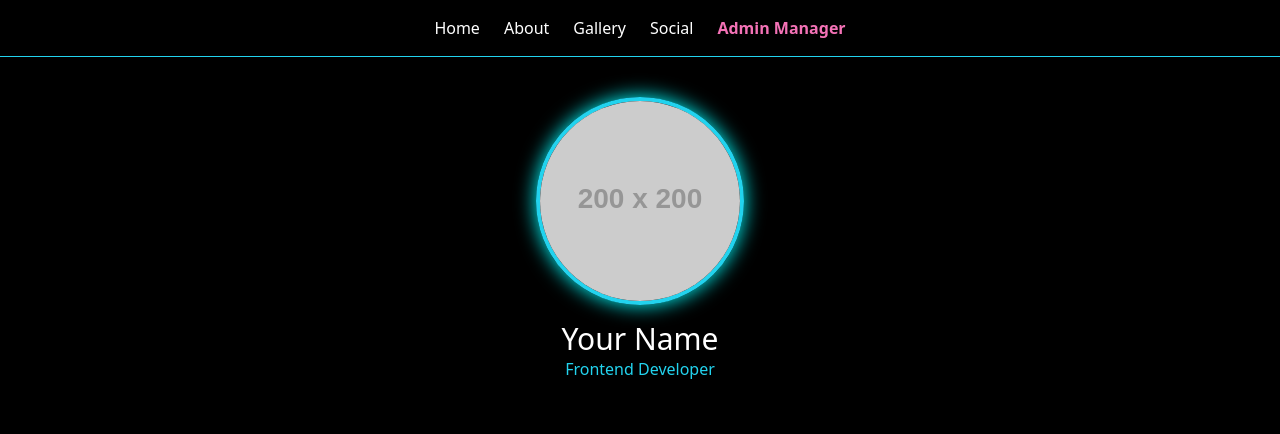
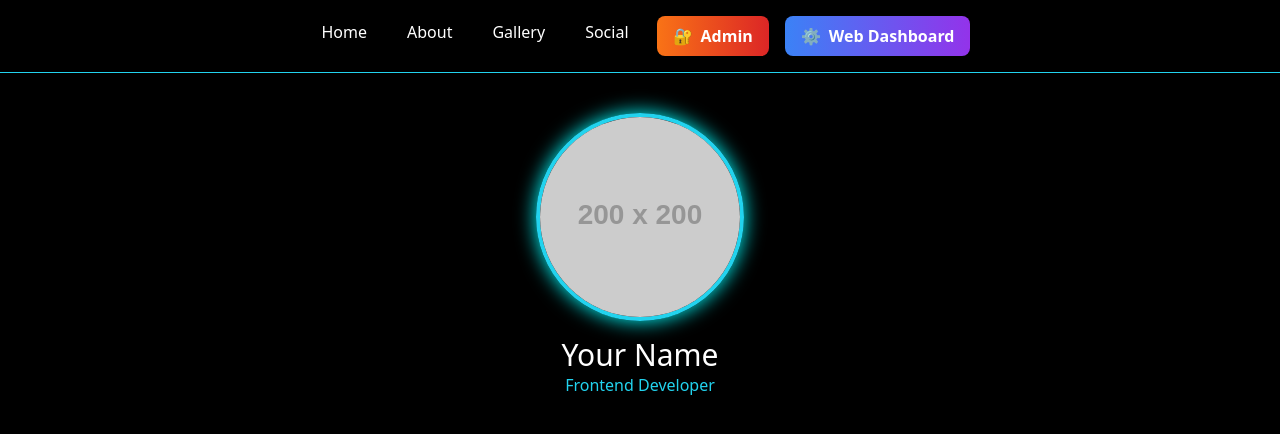
Before and after one commit to techai342/fgda, a React (Vite) app: page / in a window 1280 px wide. Shown: the top 434 px of the page. Built offline with nearby package versions, Linux system fonts and the light colour scheme.

Commit message:
Update Navbar.jsx

```diff
--- a/src/components/Navbar.jsx
+++ b/src/components/Navbar.jsx
@@ -2,12 +2,25 @@ import { Link } from "react-router-dom";
 
 export default function Navbar() {
   return (
-    <nav className="flex gap-6 p-4 justify-center border-b border-cyan-400">
-      <Link to="/">Home</Link>
-      <Link to="/about">About</Link>
-      <Link to="/gallery">Gallery</Link>
-      <Link to="/social">Social</Link>
-      <Link to="/admin" className="text-pink-400 font-bold">Admin Manager</Link>
+    <nav className="flex flex-wrap gap-4 p-4 justify-center border-b border-cyan-400">
+      <Link to="/" className="hover:text-cyan-400 transition px-3 py-1">Home</Link>
+      <Link to="/about" className="hover:text-cyan-400 transition px-3 py-1">About</Link>
+      <Link to="/gallery" className="hover:text-cyan-400 transition px-3 py-1">Gallery</Link>
+      <Link to="/social" className="hover:text-cyan-400 transition px-3 py-1">Social</Link>
+      <Link
+        to="/admin"
+        className="px-4 py-2 bg-gradient-to-r from-orange-500 to-red-600 rounded-lg font-bold hover:shadow-[0_0_15px_orange] transition flex items-center gap-2"
+      >
+        <span>🔐</span>
+        Admin
+      </Link>
+      <Link
+        to="/web-dashboard"
+        className="px-4 py-2 bg-gradient-to-r from-blue-500 to-purple-600 rounded-lg font-bold hover:shadow-[0_0_15px_blue] transition flex items-center gap-2"
+      >
+        <span>⚙️</span>
+        Web Dashboard
+      </Link>
     </nav>
   );
 }
```
